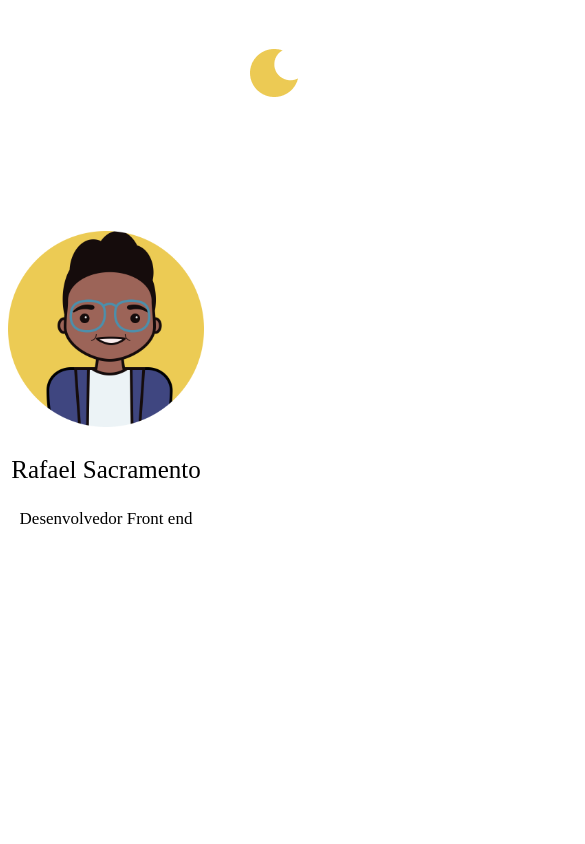
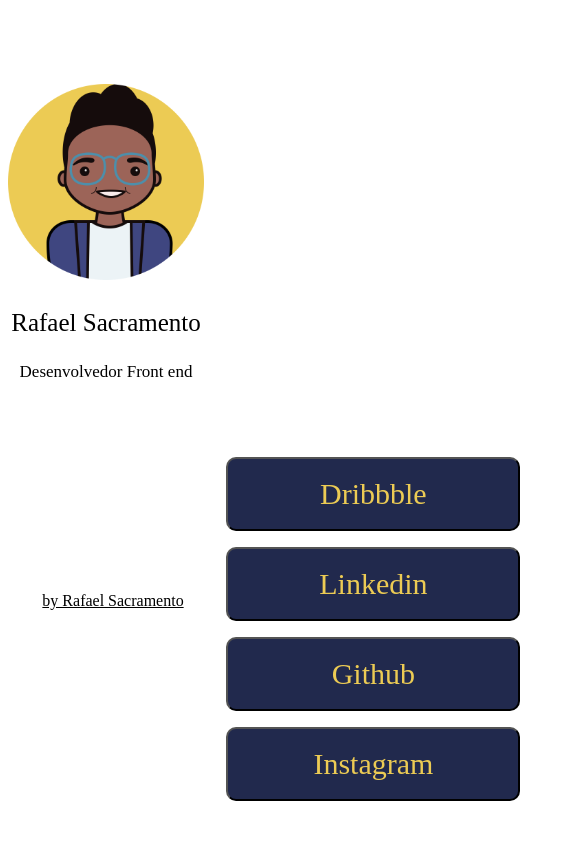
Before and after one commit to RafaelSacramentoo/Meu-Linktree, a plain HTML site: page index.html in a window 390 px wide. Shown: the top 844 px of the page, 585 px wide, since content can reach past the window. Drawn offline with Linux system fonts and the light colour scheme.

Commit message:
Teste de responsividade e tamanho adequado para mobile

```diff
--- a/assets/css/main.css
+++ b/assets/css/main.css
@@ -109,7 +109,7 @@
 
     .container {
         display: block;
-        height: 300vh;
+        height: 40vh;
         grid-template-columns: 1fr 1fr 1fr;
         grid-template-rows: 0.2fr 1.5fr 1.2fr;
         grid-template-areas: "nav nav nav nav" "sidebar main main main" " sidebar content1 content1 content1" "sidebar footer footer footer";
@@ -135,6 +135,13 @@
 }
 */
 
+    #imgpos,
+    #avatar {
+        position: relative;
+        width: 196;
+        height: 196px;
+    }
+
     #content1 {
         grid-area: content1;
         border-radius: var(--main-radius);
@@ -143,9 +150,13 @@
         display: block;
     }
 
-    .lua {
+    nav,
+    #lua {
         position: relative;
-        left: 170px;
+        width: 24px;
+        height: 24px;
+        background-size: 24px;
+        left: 780px;
     }
 
     .button {
@@ -192,6 +203,10 @@
         margin: 1rem;
     }
 
+    #linkedin {
+        bottom: 10px;
+    }
+
     @media only screen and (max-width:550px) and (min-height:342px) {
         .container {
             display: grid;
@@ -206,7 +221,7 @@
             position: relative;
             left: 168px;
         }
-        #content {
+        #content1 {
             position: static;
         }
     }
--- a/index.html
+++ b/index.html
@@ -75,7 +75,7 @@
     <br>
     <div class="container">
         <nav>
-            <div class="lua">
+            <div>
                 <img src="./assets/img/lua.png " alt="lua " id="lua ">
             </div>
         </nav>
@@ -83,7 +83,7 @@
 
         <main>
             <div id="imgpos ">
-                <img src="./assets/img/Frame 23.png " width="196 " height="196 " alt="meuAvatar ">
+                <img src="./assets/img/Frame 23.png " id="avatar" alt="meuAvatar ">
             </div>
 
             <span>
@@ -92,36 +92,31 @@
             </span>
         </main>
 
+        <div id="content1">
+            <a href="https://dribbble.com/rafaelsacramentoo" id="dribbble">
+                <button aria-placeholder=" " class="button">Dribbble</button>
+            </a>
 
 
+            <a href="https://www.linkedin.com/in/rafael-sacramento-serra/" id="linkedin">
+                <button aria-placeholder="linkedin " class="button ">Linkedin </button>
+            </a>
 
 
-        <div id="content1">
-
-            <button aria-placeholder=" " class="button">Dribbble</button>
-            <br>
-            <br>
-            <br>
-
-            <button aria-placeholder="linkedin " class="button ">Linkedin</button>
-
-            <br>
-            <br>
-
-            <a href="https://github.com/RafaelSacramentoo">
+            <a href="https://github.com/RafaelSacramentoo" id="github">
                 <button aria-placeholder="github " class="button ">Github</button>
             </a>
 
 
-            <br>
+            <a href="https://www.instagram.com/rafaa_sacramento/" id="instagram">
+                <button aria-placeholder="instagram " id="instagram" class="button">Instagram</button>
+            </a>
 
-
-            <button aria-placeholder="instagram " id="instagram" class="button">Instagram</button>
 
         </div>
 
         <footer>
-            <section id="rodape "> <u>Rafael Sacramento</u></section>
+            <section id="rodape "> <u>by Rafael Sacramento</u></section>
 
         </footer>
 
```
